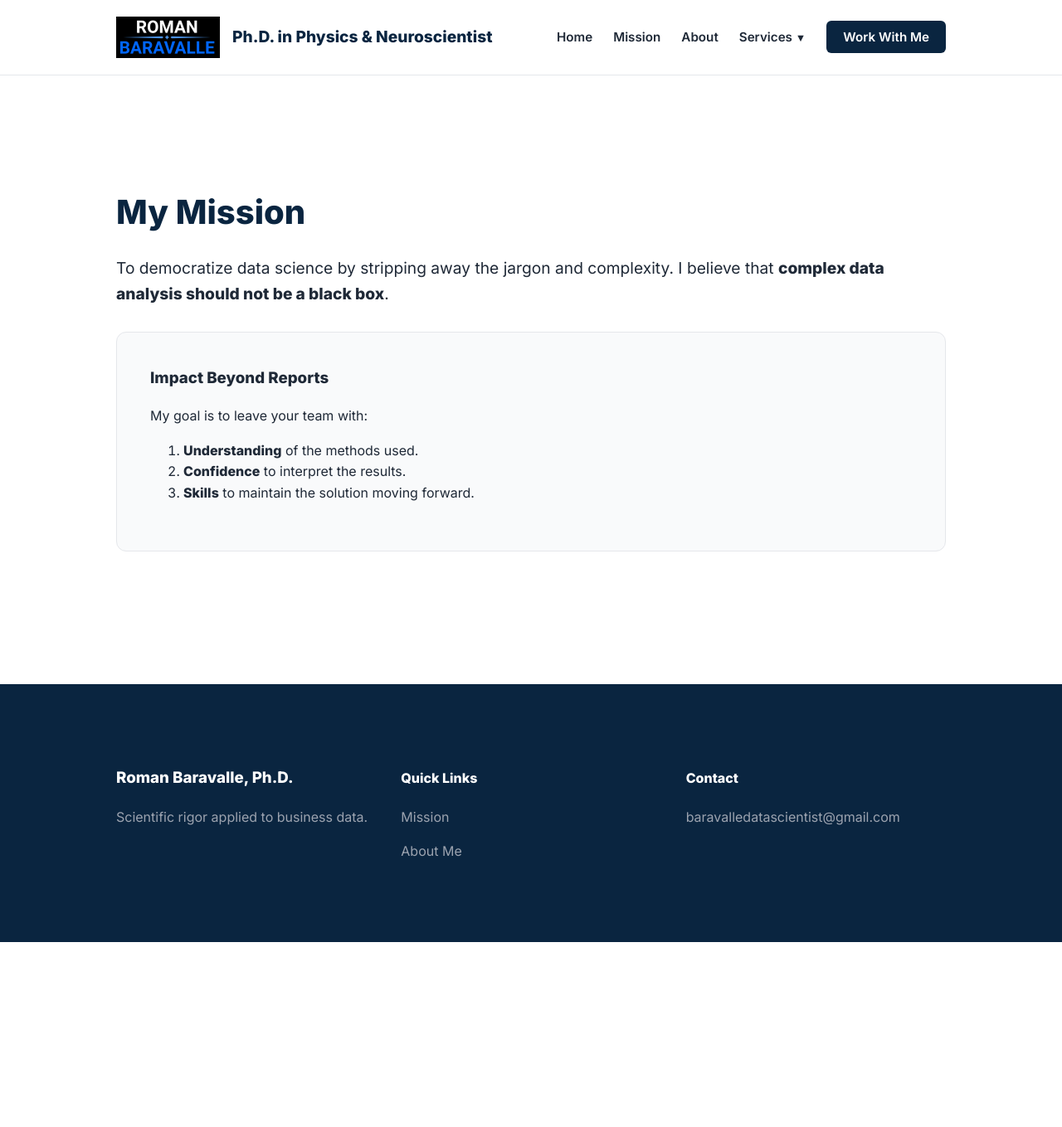
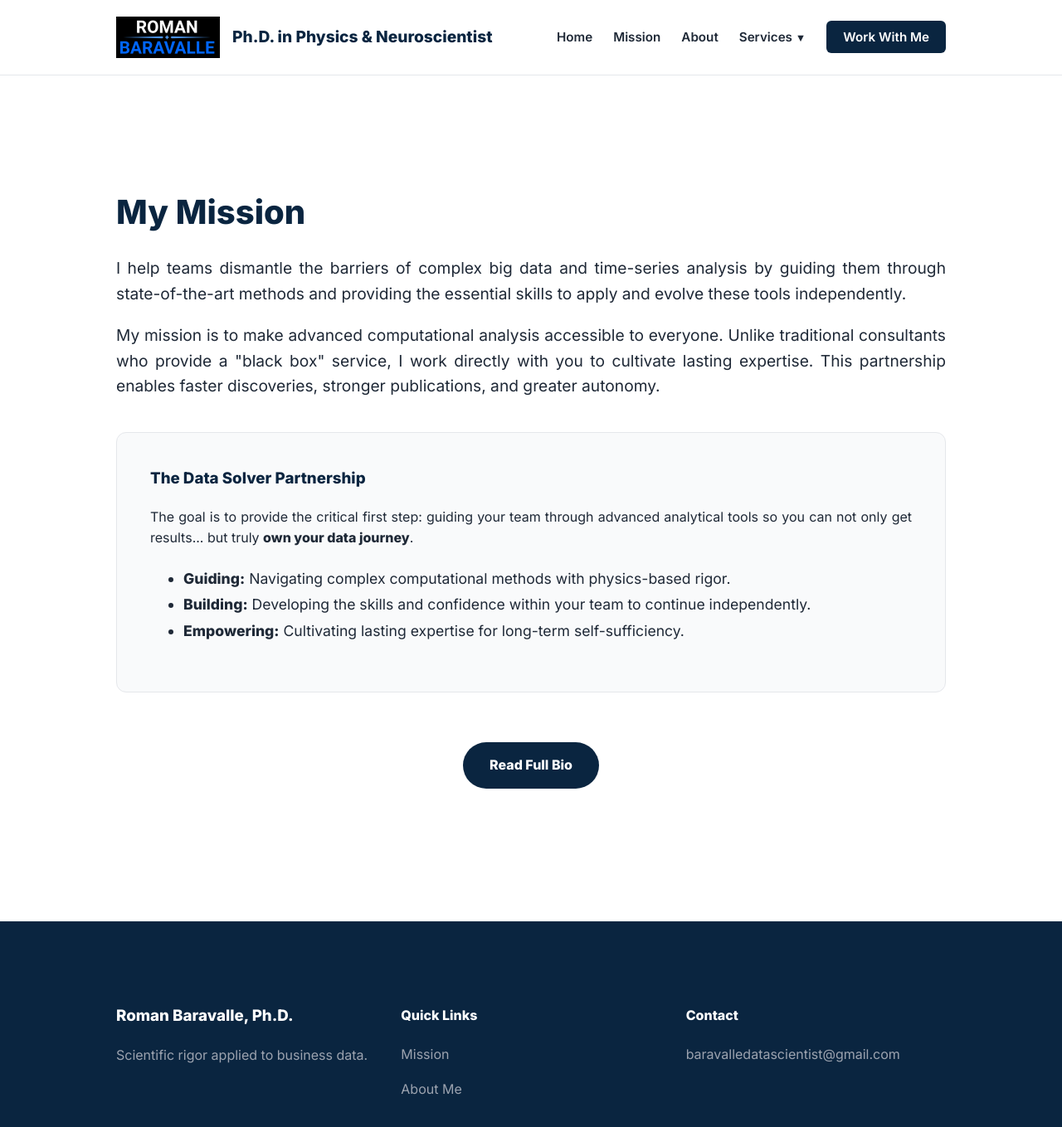
Before and after one commit to RomanDataScience/BaravalleDataSolver, a Jekyll site: the page built from mission.md, in a window 1280 px wide and 1400 px high. Shown: the top 1359 px of the window at 83% size. Built offline with Jekyll 4.4.1, drawn with Linux system fonts in a browser that asks for light colours.

Commit message:
Update mission.md

```diff
--- a/mission.md
+++ b/mission.md
@@ -2,22 +2,41 @@
 layout: default
 title: Mission
 permalink: /mission/
-description: My mission is to break down barriers to complex data analysis and empower teams.
+description: Empowering teams to overcome the struggle of complex big data and time series analysis.
 ---
 
 <div class="section">
   <div class="container">
-    <h2 style="font-size: 2.5rem; color: var(--secondary); margin-bottom: 20px;">My Mission</h2>
-    <p style="font-size: 1.2rem; line-height: 1.6; margin-bottom: 30px;">To democratize data science by stripping away the jargon and complexity. I believe that <strong>complex data analysis should not be a black box</strong>.</p>
+    <h2 style="font-size: 2.5rem; color: var(--secondary); margin-bottom: 20px; text-align: left;">
+      My Mission
+    </h2>
 
-    <div style="background: var(--bg-offset); padding: 40px; border-radius: 12px; border: 1px solid #e5e7eb;">
-      <h3 style="margin-top: 0;">Impact Beyond Reports</h3>
-      <p>My goal is to leave your team with:</p>
-      <ol>
-        <li><strong>Understanding</strong> of the methods used.</li>
-        <li><strong>Confidence</strong> to interpret the results.</li>
-        <li><strong>Skills</strong> to maintain the solution moving forward.</li>
-      </ol>
+    <div style="text-align: justify; font-size: 1.2rem; line-height: 1.6; margin-bottom: 40px;">
+      <p>
+        I help teams dismantle the barriers of complex big data and time-series analysis by guiding them through state-of-the-art methods and providing the essential skills to apply and evolve these tools independently.
+      </p>
+
+      <p>
+        My mission is to make advanced computational analysis accessible to everyone. Unlike traditional consultants who provide a "black box" service, I work directly with you to cultivate lasting expertise. This partnership enables faster discoveries, stronger publications, and greater autonomy.
+      </p>
+    </div>
+
+    <div style="background: var(--bg-offset); padding: 40px; border-radius: 12px; border: 1px solid #e5e7eb; text-align: justify;">
+      <h3 style="margin-top: 0; color: var(--secondary); text-align: left;">The Data Solver Partnership</h3>
+      <p>
+        The goal is to provide the critical first step: guiding your team through advanced analytical tools so you can not only get results... but truly <strong>own your data journey</strong>.
+      </p>
+      <ul style="font-size: 1.1rem; line-height: 1.8; margin-top: 20px;">
+        <li><strong>Guiding:</strong> Navigating complex computational methods with physics-based rigor.</li>
+        <li><strong>Building:</strong> Developing the skills and confidence within your team to continue independently.</li>
+        <li><strong>Empowering:</strong> Cultivating lasting expertise for long-term self-sufficiency.</li>
+      </ul>
+    </div>
+
+    <div style="margin-top: 60px; text-align: center;">
+      <a href="{{ '/about' | relative_url }}" class="hero-btn" style="background: var(--secondary); color: white !important; padding: 15px 32px; border-radius: 50px; text-decoration: none; font-weight: 700; display: inline-block;">
+        Read Full Bio
+      </a>
     </div>
   </div>
 </div>
```
